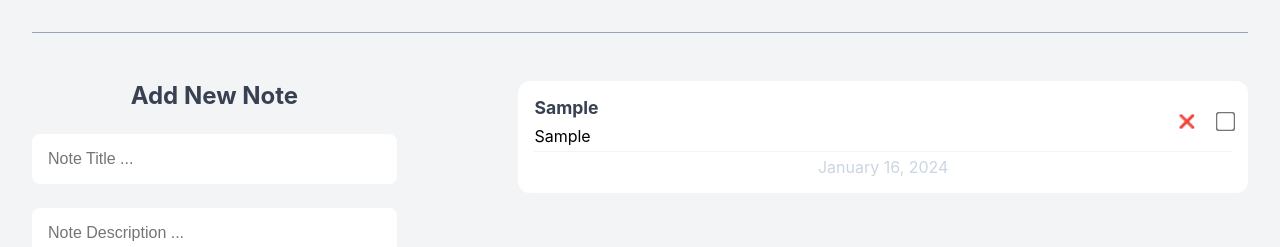
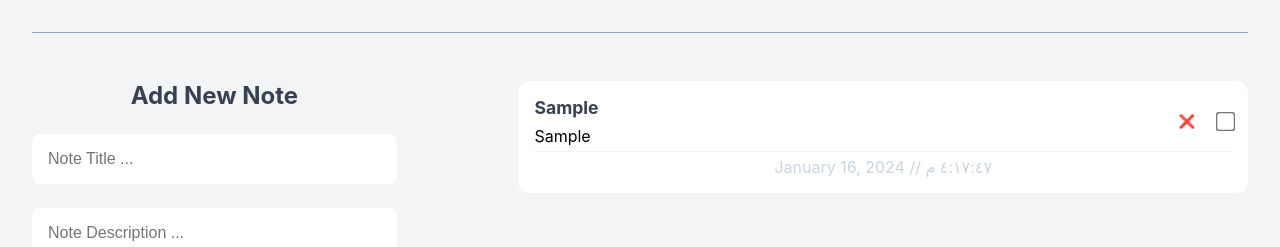
Before and after one commit to amirroohi/note-app-React, a React (Vite) app: page / in a window 1280 px wide. Both pictures are taken after typing "Sample", "Sample" into the empty fields and a click on the button "Add New Note". Shown: the top 247 px of the page. Built offline with nearby package versions, Linux system fonts and the light colour scheme.

Commit message:
notes state and it's handlers are added

```diff
--- a/src/App.jsx
+++ b/src/App.jsx
@@ -6,10 +6,29 @@ import NoteList from "./components/NoteList";
 function App() {
   const [notes, setNotes] = useState([]);
 
-const handleAddNote=(newNote)=>{
-  setNotes((prevNotes) => [...prevNotes, newNote]);
+  const handleAddNote = (newNote) => {
+    setNotes((prevNotes) => [...prevNotes, newNote]);
+  };
 
-}
+  const handleDeleteNote = (id) => {
+    // console.log(id);
+    const filteredNotes = notes.filter((n) => n.id !== id);
+    setNotes(filteredNotes);
+  };
+  const handleCompletedNote = (e) => {
+    const noteId = Number(e.target.value);
+    // 1#when dont need prev state
+    // const newNotes = notes.map((note) =>
+    //   note.id === noteId ? { ...note, completed: !note.completed } : note
+    // );
+    // setNotes(newNotes);
+    // 2#when need prev state (sometimes this way is prefer)
+    setNotes((prevNotes) =>
+      prevNotes.map((note) =>
+        note.id === noteId ? { ...note, completed: !note.completed } : note
+      )
+    );
+  };
 
   return (
     <div className="container">
@@ -17,7 +36,12 @@ const handleAddNote=(newNote)=>{
       <div className="note-app">
         <AddNewNote onAddNote={handleAddNote} />
         <div className="note-container">
-          <NoteList notes={notes} />
+
+          <NoteList
+            notes={notes}
+            onDelete={handleDeleteNote}
+            onCompleted={handleCompletedNote}
+          />
         </div>
       </div>
     </div>
--- a/src/components/NoteList.jsx
+++ b/src/components/NoteList.jsx
@@ -1,8 +1,13 @@
-function NoteList({ notes }) {
+function NoteList({ notes, onDelete, onCompleted }) {
   return (
     <div className="note-list">
       {notes.map((note) => (
-        <NoteItem key={note.id} note={note} />
+        <NoteItem
+          key={note.id}
+          note={note}
+          onDelete={onDelete}
+          onCompleted={onCompleted}
+        />
       ))}
     </div>
   );
@@ -10,26 +15,39 @@ function NoteList({ notes }) {
 
 export default NoteList;
 
-function NoteItem({ note }) {
+function NoteItem({ note, onDelete, onCompleted }) {
   const options = {
     year: "numeric",
     month: "long",
     day: "numeric",
   };
+
   return (
-    <div className="note-item">
+    <div className={`note-item ${note.completed?"completed":""}`}>
       <div className="note-item__header">
         <div>
           <p className="title">{note.title}</p>
           <p className="description">{note.description}</p>
         </div>
-        <div  className="actions">
-          <button>❌</button>
-          <input type="checkbox" name="" id="" />
+        <div className="actions">
+          <button onClick={() => onDelete(note.id)}>❌</button>
+          <input
+            type="checkbox"
+            name={note.id}
+            id={note.id}
+            value={note.id}
+            checked={note.completed}
+            onChange={onCompleted}
+          />
         </div>
       </div>
       <div className="note-item__footer">
-        {new Date(note.createdAt).toLocaleDateString("en-US", options)}
+        <span>
+          {new Date(note.createdAt).toLocaleDateString("en-US", options)}
+        </span>
+        <span>
+          {" // " + new Date(note.createdAt).toLocaleTimeString("ar-EG", {})}
+        </span>
       </div>
     </div>
   );
```
